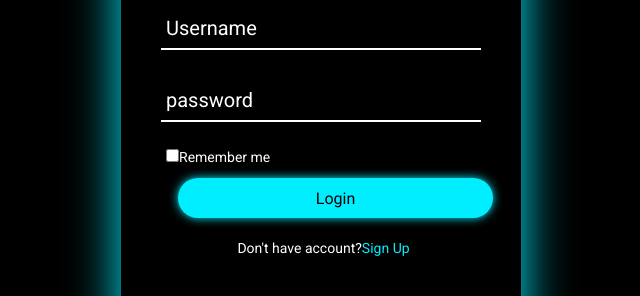
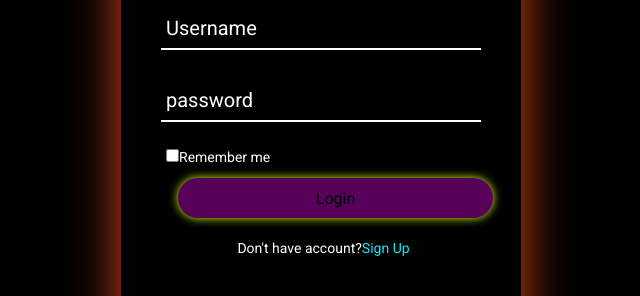
Before and after one commit to Shivanik-tech/50projects, a plain HTML site: page form wave animation/index.html in a window 1280 px wide. Shown: the part 293-589 px from the top of the page, without its empty margins (319-959 px from the left). Drawn offline with Linux system fonts and the light colour scheme.

Commit message:
css implemented

```diff
--- a/form wave animation/style.css
+++ b/form wave animation/style.css
@@ -17,7 +17,7 @@ body{
      width:400px;
     height:500px;
     background: #000;
-    box-shadow: 0  0 50px  #0ef;
+    box-shadow: 0  0 50px  rgb(224, 70, 23);
     border-radius: 20px;
     padding:40px;
     overflow: hidden;
@@ -47,9 +47,7 @@ body{
     left:0;
 
 }
-/* .wrapper.active .form-wrapper.sign-up{
-    transform: translateY(-450px);
-} */
+
 .wrapper.active .form-wrapper.sign-Up {
     transform: translateY(-420px);
 }
@@ -96,14 +94,14 @@ h2{
     font-size: 14px;
 }
 .remember label input{
-    accent-color: #0ef;
+    accent-color: rgb(255, 60, 0);
 }
 button{
     position: relative;
     width: 100%;
     height: 40px;
-    background: #0ef;
-    box-shadow: 0 0 10px #0ef;
+    background: rgb(87, 1, 90);
+    box-shadow: 0 0 10px rgb(217, 255, 0);
     font-size: 16px;
     color:#000;
     font-weight: 500;
```
Also changed, not shown: 1 other file.
